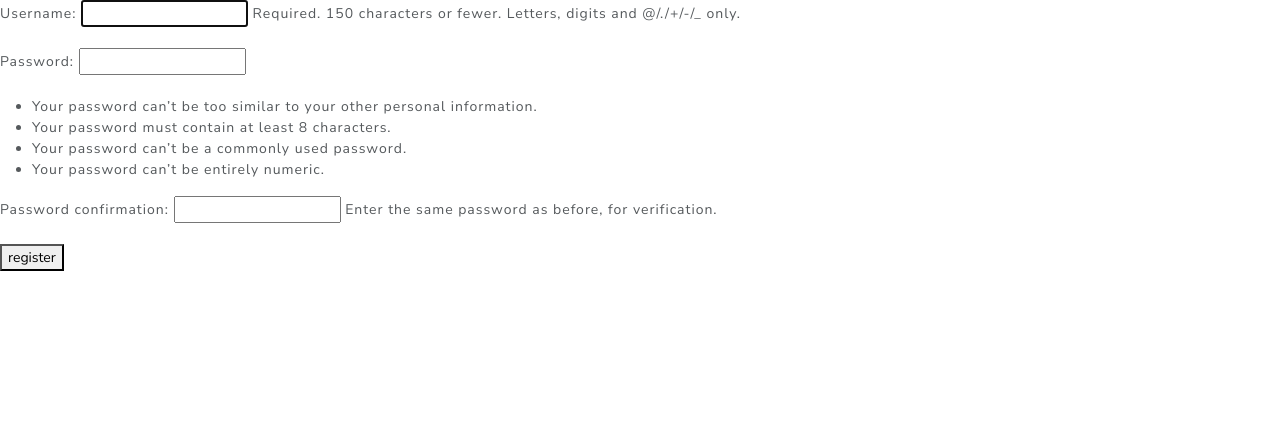
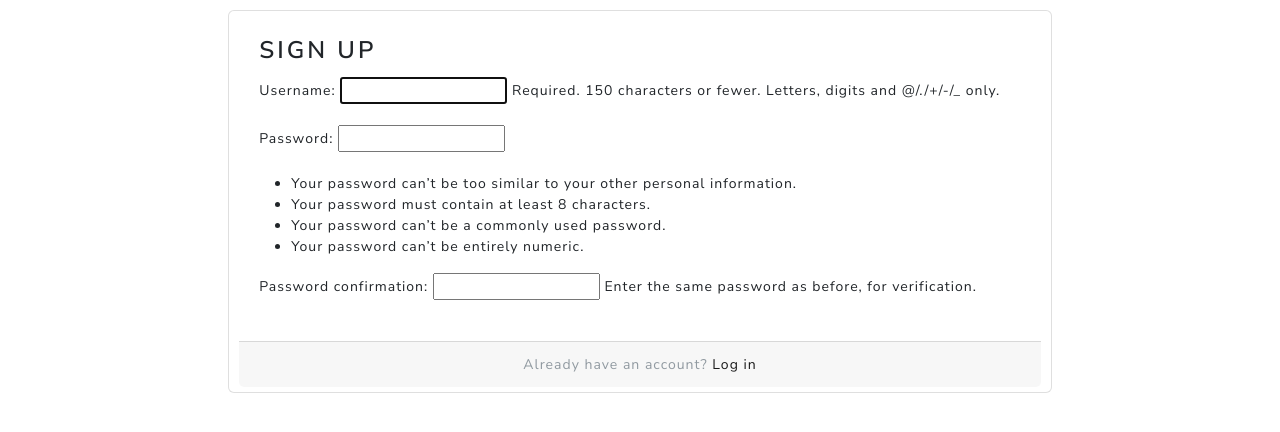
Before and after one commit to nleclaire/stat-tracker, a Django app: page /users/register in a window 1280 px wide. Shown: the part 89-521 px from the top of the page. Run offline with Django 3.2, Linux system fonts and the light colour scheme; some libraries are stand-ins or nearby versions.

Commit message:
styles register and login forms, adds register form test

```diff
--- a/run_stats/templates/run_stats/base.html
+++ b/run_stats/templates/run_stats/base.html
@@ -6,7 +6,7 @@
     {% include 'run_stats/nav.html' %}
     {% block header %}{% endblock header %}
 </div>
-<div>
+<div class="body">
     {% block content %}{% endblock content %}
 </div>
 </body>
--- a/users/templates/users/register.html
+++ b/users/templates/users/register.html
@@ -1,15 +1,30 @@
 {% extends "run_stats/base.html" %}
+{% load bootstrap5 %}
 
 {% block content %}
 
-    <form method="POST" action="{% url 'users:register' %}">
-        {% csrf_token %}
-        {{ form.as_p }}
+    <div class="row justify-content-center">
+        <div class="col-lg-8 col-md-10 col-sm-12">
+            <div class="card">
+                <div class="card-body">
+                    <h3 class="card-title">Sign up</h3>
+                    <form method="POST" action="{% url 'users:register' %}">
+                        {% csrf_token %}
+                        {{ form.as_p }}
 
-        <button name="submit">register</button>
+                        {% buttons submit='register' %} {% endbuttons %}
 
-        <input type="hidden" name="next" value="{% url 'run_stats:index' %}"/>
+                        <input type="hidden" name="next" value="{% url 'run_stats:index' %}"/>
 
-    </form>
+                    </form>
+                </div>
+                <div class="card-footer text-muted text-center">
+                    Already have an account? <a href="{% url 'users:login' %}">Log in</a>
+                </div>
+            </div>
+        </div>
+    </div>
+
+
 
 {% endblock content %}
```
Also changed, not shown: users/templates/users/login.html (+11 -1 lines), users/tests/test_form_register.py (added, +11 -0 lines), users/tests/test_view_register.py (renamed from users/tests.py, +8 -1 lines), users/tests/__init__.py (added).
